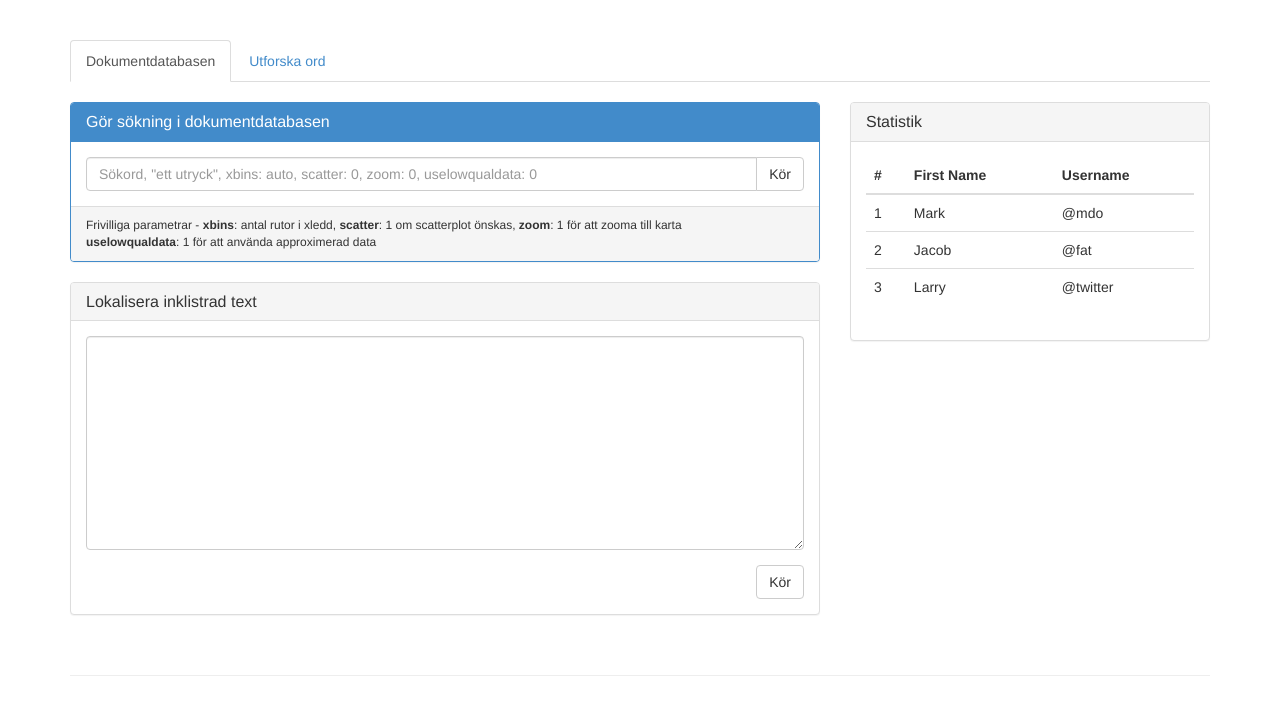
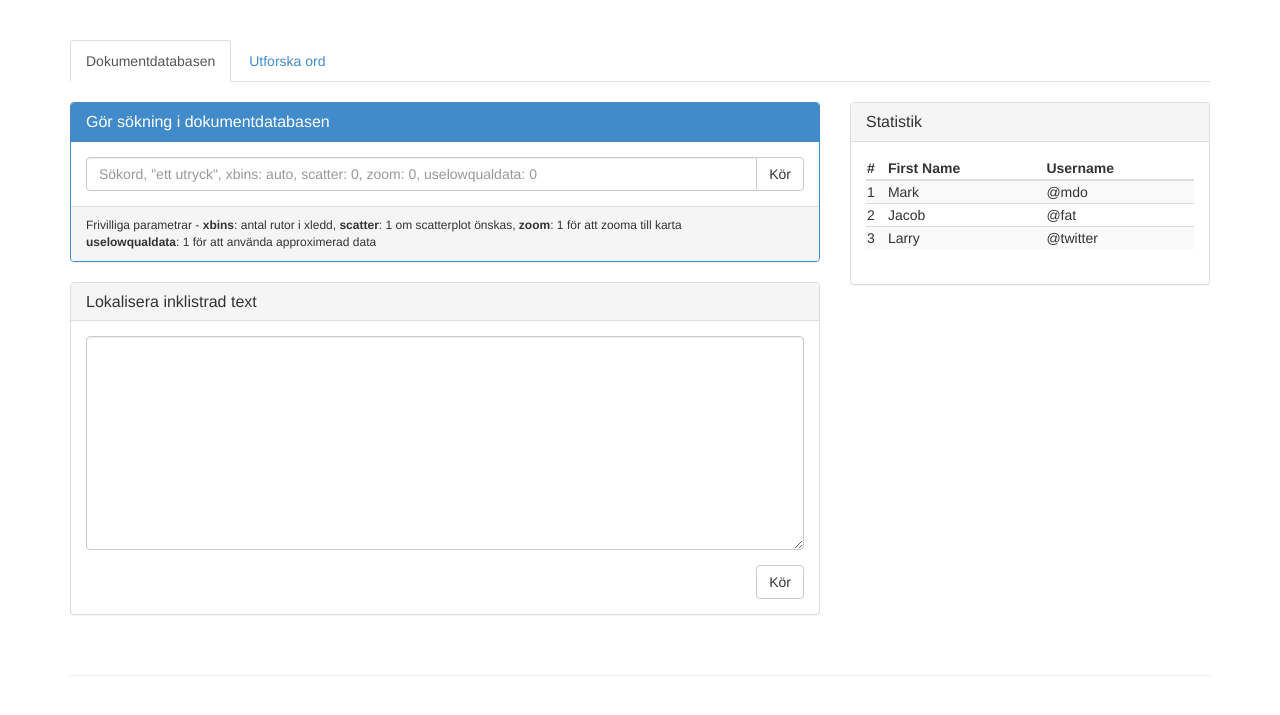
Before and after one commit to maxberggren/sinus, a Flask app: template flaskapp/templates/index.html in a window 1280 px wide. Shown: the top 715 px of the page. Run offline with Flask 2, Linux system fonts and the light colour scheme; the template is opened without the code that fills it, so the values that code supplies are empty; parts of the project's set-up code (start-up, migrations or seed data) failed here and were passed over.

Commit message:
annotating my code

```diff
--- a/flaskapp/static/css/custom.css
+++ b/flaskapp/static/css/custom.css
@@ -23,6 +23,6 @@ hr {
 
 .hideoverflow { overflow: hidden; }
 
-td, th {
-padding: 1px;
+.table > thead > tr > th, .table > tbody > tr > th, .table > tfoot > tr > th, .table > thead > tr > td, .table > tbody > tr > td, .table > tfoot > tr > td {
+  padding: 1px;
 }
--- a/flaskapp/templates/index.html
+++ b/flaskapp/templates/index.html
@@ -196,7 +196,7 @@
 
 		  <div class="panel-body">
 
-			<table class="table">
+			<table class="table table-striped">
               <thead>
                 <tr>
                   <th>#</th>
```
